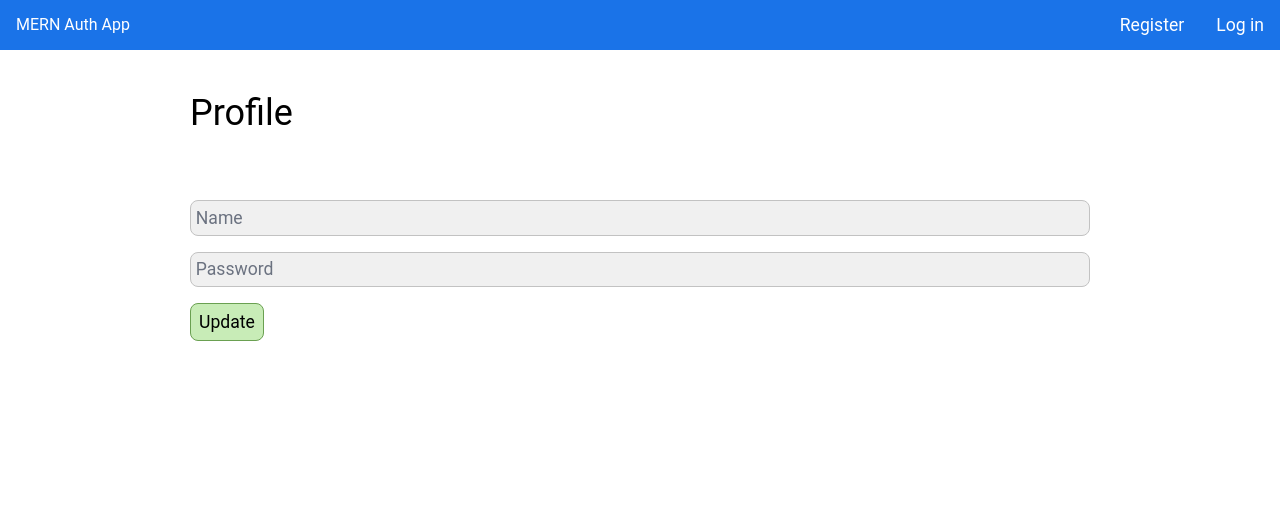
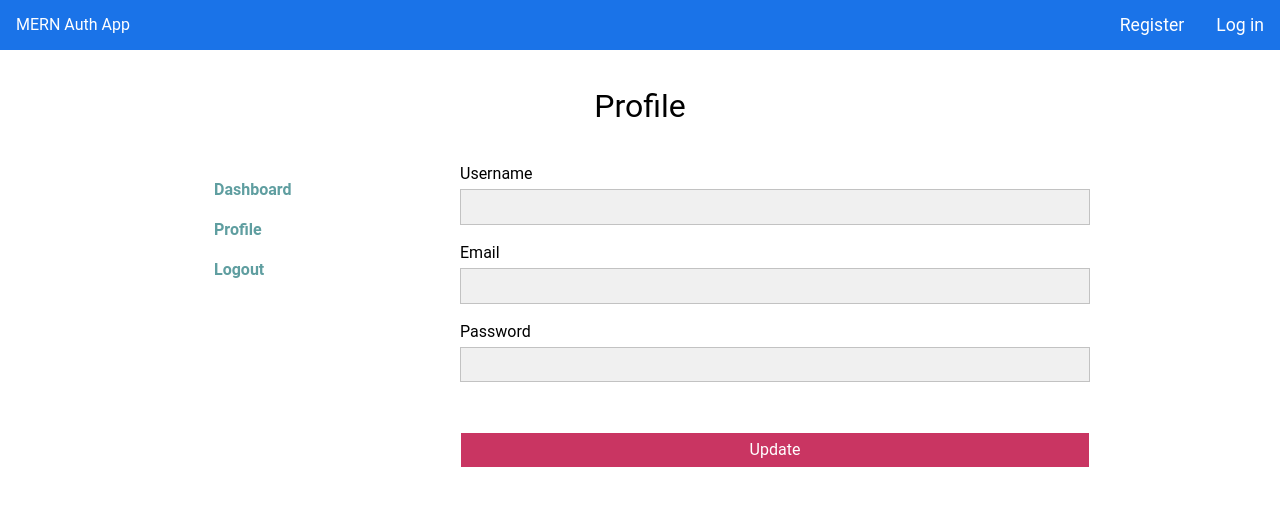
Before and after one commit to ogbuefisonoi/MERN-Auth-App, a React (Create React App) app: page /profile in a window 1280 px wide. Shown: the top 506 px of the page. Built offline with nearby package versions, Linux system fonts and the light colour scheme; no server answers; sample sign-in values are in the browser's storage.

Commit message:
Update UI

```diff
--- a/src/App.js
+++ b/src/App.js
@@ -8,6 +8,8 @@ import Login from "./components/login";
 import Register from "./components/register";
 import Dashboard from "./components/dashboard";
 import UserContext from "./context/userContext";
+import { Redirect } from 'react-router';
+import config from "./config";
 
 
 export default function App() {
@@ -15,6 +17,14 @@ export default function App() {
     token: undefined,
     user: undefined,
   });
+
+  const authGuard = (Component) => () => {
+    return localStorage.getItem("auth-token") ? (
+      <Component />
+    ) : (
+      <Redirect to="/login" />
+    );
+  };
 
   useEffect(() => {
     const checkLoggedIn = async () => {
@@ -24,12 +34,12 @@ export default function App() {
         token = "";
       }
       const tokenRes = await Axios.post(
-        "http://localhost:5000/users/tokenIsValid",
+        `${config.baseUrl}/tokenIsValid`,
         null,
         { headers: { "x-auth-token": token } }
       );
       if (tokenRes.data) {
-        const userRes = await Axios.get("http://localhost:5000/users/", {
+        const userRes = await Axios.get(`${config.baseUrl}/`, {
           headers: { "x-auth-token": token },
         });
         setUserData({
@@ -52,8 +62,8 @@ export default function App() {
               <Route exact path="/" component={Home} />
               <Route path="/login" component={Login} />
               <Route path="/register" component={Register} />
-              <Route path="/profile" component={Profile} />
-              <Route path="/dashboard" component={Dashboard}/>
+              <Route path="/profile" render={authGuard(Profile)} />
+              <Route path="/dashboard" render={authGuard(Dashboard)}/>
             </Switch>
           </div>
         </UserContext.Provider>
--- /dev/null
+++ b/src/components/DashNav.js
@@ -0,0 +1,52 @@
+import { useHistory } from "react-router-dom";
+import config from "../config";
+import React, { useEffect, useState } from "react";
+
+
+export default function DashNav() {
+    // const [dashboard, setDashboard] = useState(null);
+    const profile = () => history.push("/profile");
+    const dashboard = () => history.push("/dashboard");
+    const logout = () => {
+        /* eslint-disable */
+        const toLogout = confirm("Are you sure to logout ?");
+        /* eslint-enable */
+        if (toLogout) {
+          localStorage.clear();
+          history.push("/login");
+        }
+      };
+
+    const history = useHistory();
+
+    return(
+        <nav className="navbar_container">
+          <ul className="navbar-nav">
+          <li className="nav-item">
+              <span
+                className="nav-link cursor-pointer"
+                onClick={() => dashboard()}
+              >
+                Dashboard
+              </span>
+            </li>
+            <li className="nav-item">
+              <span
+                className="nav-link cursor-pointer"
+                onClick={() => profile()}
+              >
+                Profile
+              </span>
+            </li>
+            <li className="nav-item">
+              <span
+                className="nav-link cursor-pointer"
+                onClick={() => logout()}
+              >
+                Logout
+              </span>
+            </li>
+          </ul>
+        </nav>
+    )
+}
--- a/src/components/dashboard.js
+++ b/src/components/dashboard.js
@@ -1,11 +1,35 @@
-import React, { Component } from 'react';
+import React, { useEffect, useState } from "react";
+import DashNav from "./DashNav";
+import config from "../config";
 
-export default class Dashboard extends Component {
-    render() {
-        return (
-            <div>
-                <p>Welcome to Dashboard!!</p>
-            </div>
-        )
-    }
-}
+export default function Dashboard() {
+  const [dashboard, setDashboard] = useState(null);
+
+  useEffect(() => {
+    fetch(`${config.baseUrl}/dashboard`, {
+      method: "GET",
+      headers: {
+        "Content-Type": "application/json",
+        "auth-token": localStorage.getItem("auth-token"),
+      },
+    })
+      .then((res) => res.json())
+      .then(({ error, data }) => {
+        setDashboard(data);
+      });
+  }, []);
+
+  return (
+    <>
+      <div className="dashboard_container">
+        <h2 className="navbar-text">Welcome! {dashboard?.user?.name}</h2>
+            <DashNav />
+        <div className="dashboard_content">
+            <h1>{dashboard?.title}</h1>
+            <p>{dashboard?.content}</p>
+        </div>
+      </div>
+
+    </>
+  );
+};
--- a/src/components/header.js
+++ b/src/components/header.js
@@ -11,6 +11,7 @@ export default function Header() {
   const register = () => history.push("/register");
   const login = () => history.push("/login");
   const profile = () => history.push("/profile");
+  const dashboard = () => history.push("/dashboard");
   const logout = () => {
     setUserData({
       token: undefined,
@@ -26,8 +27,9 @@ export default function Header() {
         <nav className="auth-options">
             {userData.user ? (
                 <>
+                <button onClick={dashboard}>Dashboard</button>
+                <button onClick={profile}>Profile</button>
                 <button onClick={logout}>Log out</button>
-                <button onClick={profile}>Profile</button>
                 </>
             ) : (
                 <>
--- a/src/components/login.js
+++ b/src/components/login.js
@@ -3,6 +3,8 @@ import { useHistory } from "react-router-dom";
 import UserContext from "../context/userContext";
 import Axios from "axios";
 import ErrorNotice from "./ErrorNotice";
+import config from "../config";
+
 // import StyledForm from "../styles";
 
 export default function Login() {
@@ -17,7 +19,7 @@ export default function Login() {
     try {
       const loginUser = { email, password };
       const loginRes = await Axios.post(
-        "http://localhost:5000/users/login",
+        `${config.baseUrl}/login`,
         loginUser
       );
       setUserData({
@@ -25,14 +27,14 @@ export default function Login() {
         user: loginRes.data.user,
       });
       localStorage.setItem("auth-token", loginRes.data.token);
-      history.push("/profile");
+      history.push("/dashboard");
     } catch (err) {
       err.response.data.msg && setError(err.response.data.msg);
     }
   };
   return (
-    <div className="page">
-      <h2>Log in</h2>
+    <div className="login_section">
+      <h2 className="title">Log in</h2>
       {error && (
         <ErrorNotice message={error} clearError={() => setError(undefined)} />
       )}
--- a/src/components/profile.js
+++ b/src/components/profile.js
@@ -1,42 +1,66 @@
-import React, { Component } from 'react';
+import React, { useEffect, useState } from 'react';
+import config from "../config";
+import Axios from "axios";
+import DashNav from "./DashNav";
 
-export default class Profile extends Component {
-    constructor(props) {
-      super(props);
-      this.state = {
-        name:'',
-        email:'',
-        password:'',
-        id:''
-      };
+export default function Profile() {
+    const [profile, setProfile] = useState(null);
+    const [userName, setUserName] = useState("")
+    const [userEmail, setUserEmail] = useState("")
 
-    };
+    let header = {
+      headers: {
+        'x-auth-token': localStorage.getItem("auth-token"),
+      }
+    }
+    const profileShow = () => {
+      Axios.get(`${config.baseUrl}/profile`,header).then(
+        (res)=>{
+          // console.log("profile show:", res.data)
+          setUserName(res.data.userName)
+          setUserEmail(res.data.email)
+        }
+      )
+    }
 
+    profileShow();
 
-    updateProfile(){
+    const submit = () =>{
 
     }
 
-    getProfile(){
+      return (
+        <div className="dashboard_container">
+          <h2>Profile</h2>
+          <DashNav />
+          <div className="dashboard_content">
+            <form className="form" onSubmit={submit}>
+                <label>Username</label>
+                <input
+                  className="user-name"
+                  type="text"
+                  // onChange={(e) => setEmail(e.target.value)}
+                  value={userName}
+                />
 
-    }
+                <label>Email</label>
+                <input
+                  className="user-email"
+                  type="email"
+                  // onChange={(e) => setPassword(e.target.value)}
+                  value={userEmail}
+                />
+                <label>Password</label>
+                <input
+                  className="user-password"
+                  type="password"
+                  // onChange={(e) => setEmail(e.target.value)}
+                  value=""
+                />
 
-    render() {
-      return (
-        <div className="profile">
-            <h2>Profile</h2>
-            <form className="form" >
-                <br styles="clear:both" />
-                <div className="form-group">
-                    <input value={this.state.name} type="text" onChange={this.handleNameChange} className="form-control" placeholder="Name" required />
-                </div>
-                <div className="form-group">
-                    <input value={this.state.password} type="password" onChange={this.handlePasswordChange} className="form-control" placeholder="Password" required />
-                </div>
-
-                <button type="button" onClick={this.updateProfile} id="submit" name="submit" className="btn btn-primary pull-right">Update</button>
-            </form>
+                <input type="submit" value="Update" />
+              </form>
+          </div>
         </div>
       )
-    }
 }
--- a/src/components/register.js
+++ b/src/components/register.js
@@ -3,6 +3,7 @@ import { useHistory } from "react-router-dom";
 import UserContext from "../context/userContext";
 import Axios from "axios";
 import ErrorNotice from "./ErrorNotice";
+import config from "../config";
 
 export default function Register() {
   const [email, setEmail] = useState();
@@ -19,8 +20,8 @@ export default function Register() {
 
     try {
       const newUser = { email, password, passwordCheck, userName };
-      await Axios.post("http://localhost:5000/users/register", newUser);
-      const loginRes = await Axios.post("http://localhost:5000/users/login", {
+      await Axios.post(`${config.baseUrl}/register`, newUser);
+      const loginRes = await Axios.post(`${config.baseUrl}/login`, {
         email,
         password,
       });
@@ -29,15 +30,15 @@ export default function Register() {
         user: loginRes.data.user,
       });
       localStorage.setItem("auth-token", loginRes.data.token);
-      history.push("/");
+      history.push("/dashboard");
     } catch (err) {
       err.response.data.msg && setError(err.response.data.msg);
     }
   };
 
   return (
-    <div className="page">
-      <h2>Register</h2>
+    <div className="register_section">
+      <h2 className="title">Register</h2>
       {error && (
         <ErrorNotice message={error} clearError={() => setError(undefined)} />
       )}
--- /dev/null
+++ b/src/config.js
@@ -0,0 +1,5 @@
+// src/config.js
+const config = {
+    baseUrl: "http://localhost:5000/users", //no trialing slash here
+  };
+  export default config;
--- a/src/index.css
+++ b/src/index.css
@@ -7,7 +7,8 @@
 /* reset */
 
 h2{
-  font-size: 36px;
+  font-size: 32px;
+  text-align: center;
 }
 * {
   margin: 0;
@@ -44,10 +45,9 @@ body {
   font-family: "Roboto", sans-serif;
 }
 
-.page {
+.register_section form, .login_section form{
   padding: 2rem;
-  margin-top: 20%;
-  max-width: 300px;
+  max-width: 360px;
   margin-left: auto;
   margin-right: auto;
   border: 1px solid #ccc;}
@@ -97,15 +97,15 @@ body {
 .form label {
   margin-bottom: 0.2rem;
 }
+
 .form input[type="text"],
 .form input[type="email"],
 .form input[type="password"] {
   width: 100%;
   padding: 0.3rem;
   border: 1px solid #c2c2c2;
-  border-radius: 8px;
   background-color: #f0f0f0;
-  font-size: 1.1rem;
+  font-size: 1rem;
 }
 .form input:focus {
   border: 1px solid #50a4e9;
@@ -114,22 +114,14 @@ body {
 }
 .form input[type="submit"], #submit {
   padding: 0.3rem 0.5rem;
-  border: 1px solid #6aa051;
-  border-radius: 8px;
-  background-color: #c8ecb7;
-  font-size: 1.1rem;
+  border: 1px solid;
+  background-color: #c93562;
+  color:#FFF;
+  font-size: 1rem;
+  width: 100%;
+  margin-top: 50px;
 }
 
-/* todo list */
-
-.todo-list ul {
-  list-style: disc;
-  cursor: pointer;
-}
-
-.todo-list li:hover {
-  text-decoration: line-through;
-}
 
 /* error notice */
 
@@ -162,3 +154,24 @@ body {
     font-size: 0.9rem;
   }
 }
+
+/* dashboard */
+
+.dashboard_container{
+
+}
+
+.navbar_container{
+  width: 30%;
+  float: left;
+}
+
+.dashboard_content{
+  width: 70%;
+  float: right;
+}
+
+span.nav-link.cursor-pointer {
+  font-weight: 600;
+  color: cadetblue;
+}
```
Also changed, not shown: 1 other file (tests, documents, lock files or other folders).
